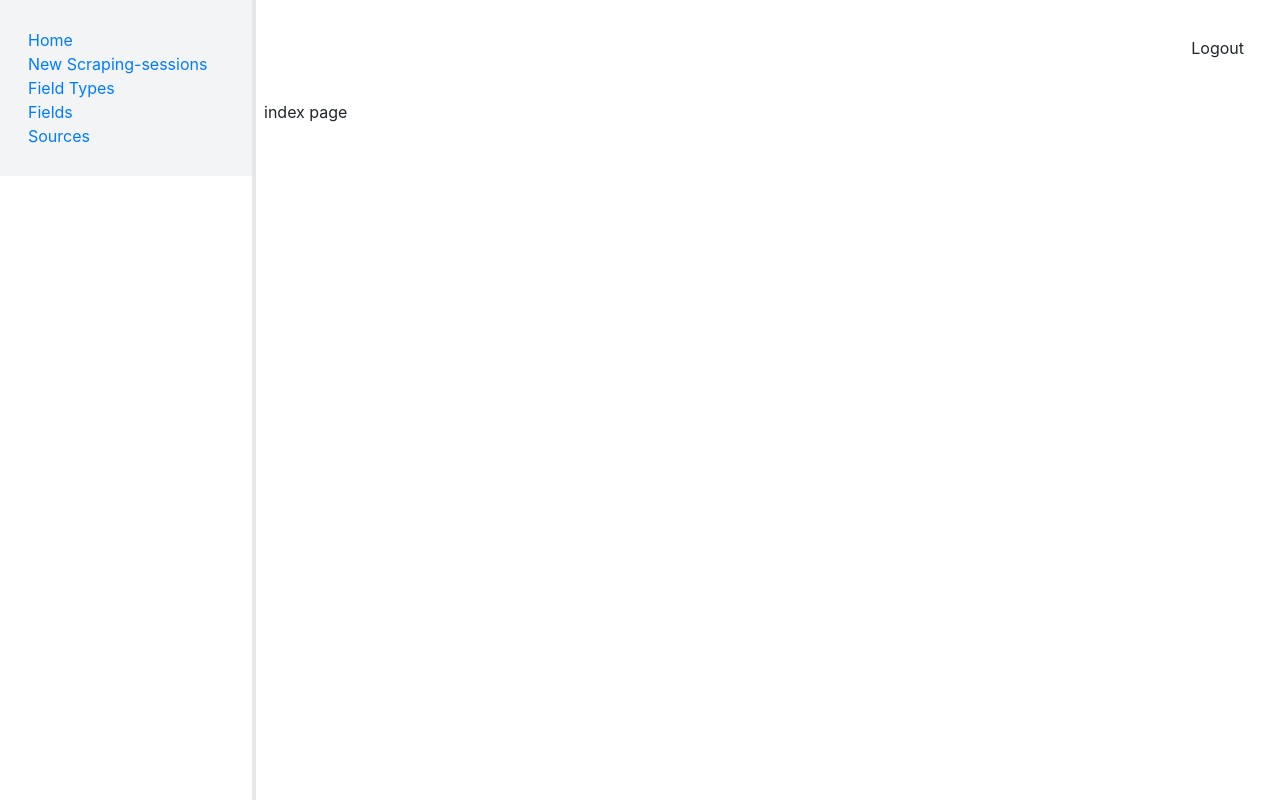
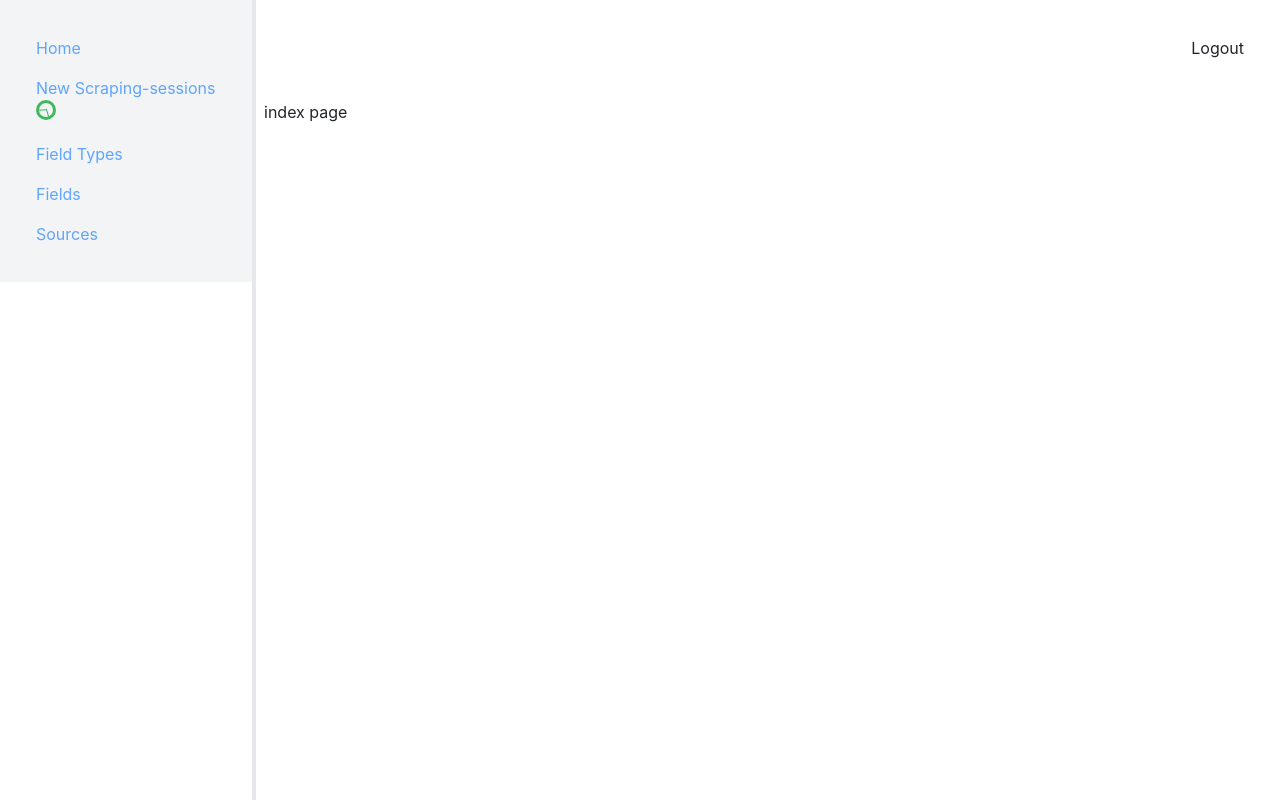
Before and after one commit to k-strips/aqivah-scraper-dashboard-v2, a Next.js app: page / in a window 1280 px wide. Built offline with nearby package versions, Linux system fonts and the light colour scheme.

Commit message:
⌚ Add ScraperInProgress component

```diff
--- a/components/DashboardLayout.jsx
+++ b/components/DashboardLayout.jsx
@@ -6,6 +6,7 @@ import { Menu, X } from "react-feather";
 import BackButton from "./BackButton";
 import Heading from "./Header";
 import HeadingWithButton from "./HeadingWithButton";
+import ScraperInProgress from "@components/ScraperInProgress";
 
 const Sidebar = ({ selected = {}, isInMobileView = true }) => {
   const [expanded, setExpanded] = useState(false);
@@ -24,16 +25,16 @@ const Sidebar = ({ selected = {}, isInMobileView = true }) => {
 
       {expanded || !isInMobileView ? (
         <div
-          className="flex flex-col p-7 absolute md:relative bg-gray-100 w-full"
+          className="flex flex-col p-7 absolute md:relative bg-gray-100 w-full text-blue-400"
           onClick={() => {
             setExpanded(false);
           }}
         >
-          <Link href="/">Home</Link>
-          <Link href="/scraping-sessions/new">New Scraping-sessions</Link>
-          <Link href="/field-types">Field Types</Link>
-          <Link href="/fields">Fields</Link>
-          <Link href="/sources">Sources</Link>
+          <Link href="/"><div className="p-2 hover:bg-gray-200 cursor-pointer">Home</div></Link>
+          <Link href="/scraping-sessions/new"><div className="p-2 hover:bg-gray-200 cursor-pointer">New Scraping-sessions <ScraperInProgress /></div></Link>
+          <Link href="/field-types"><div className="p-2 hover:bg-gray-200 cursor-pointer">Field Types</div></Link>
+          <Link href="/fields"><div className="p-2 hover:bg-gray-200 cursor-pointer">Fields</div></Link>
+          <Link href="/sources"><div className="p-2 hover:bg-gray-200 cursor-pointer">Sources</div></Link>
         </div>
       ) : null}
     </div>
--- /dev/null
+++ b/components/ScraperInProgress.jsx
@@ -0,0 +1,7 @@
+
+
+export default function ScraperInProgress() {
+    return (
+            <div class="clock"></div>
+    )
+}
--- a/components/Table.jsx
+++ b/components/Table.jsx
@@ -136,7 +136,7 @@ function TableRow({records = {}, record = 2, columns = {}}) {
 
 function NoRecords() {
   return (
-   <div className="text-center text-xl pt-10 mb-10">No records to show 😢</div>
+   <div className="text-center text-xl pt-10 mb-10">No records to show 🥺</div>
   )
 }
 
--- a/pages/_app.js
+++ b/pages/_app.js
@@ -1,6 +1,7 @@
 import "../styles/globals.css";
 import "bootstrap/dist/css/bootstrap.min.css";
 import "react-toastify/dist/ReactToastify.css";
+import "../styles/scraperInProgress.css";
 
 import { useState } from "react";
 import { ToastContainer } from "react-toastify";
--- a/pages/scraping-sessions/new/index.js
+++ b/pages/scraping-sessions/new/index.js
@@ -8,6 +8,7 @@ import scrapingSessions from "api/scrapingSessions";
 import useLoader from "hooks/useLoader";
 import { useEffect, useState } from "react";
 const { default: useNotifier } = require("hooks/useToast");
+import ScraperInProgress from "@components/ScraperInProgress";
 
 let currentPage;
 let maxPage;
@@ -47,7 +48,9 @@ const columns = {
       id: "Source",
       label: "Source",
       getValue: (record) => (
-        <a href={record?.Source?.url}>{record?.Source?.label}</a>
+        <a href={record?.Source?.url} target="_blank">
+          {record?.Source?.label} <ScraperInProgress />
+        </a>
       ),
     },
     startedAt: {
--- /dev/null
+++ b/styles/scraperInProgress.css
@@ -0,0 +1,74 @@
+.clock {
+  border-radius: 70px;
+  border: 3px solid rgb(63, 185, 93);
+  position: relative;
+  display: inline-block;
+  width: 20px;
+  height: 20px;
+}
+
+.clock:after {
+  content: "";
+  position: absolute;
+  background-color: rgb(63, 185, 93);
+  top: -20%;
+  left: 50%;
+  height: 10px;
+  width: 1px;
+  border-radius: 2px;
+  -webkit-transform-origin: 50% 97%;
+  transform-origin: 50% 97%;
+  -webkit-animation: grdAiguille 2s linear infinite;
+  animation: grdAiguille 2s linear infinite;
+}
+
+@-webkit-keyframes grdAiguille {
+  0% {
+    -webkit-transform: rotate(0deg);
+  }
+  100% {
+    -webkit-transform: rotate(360deg);
+  }
+}
+
+@keyframes grdAiguille {
+  0% {
+    transform: rotate(0deg);
+  }
+  100% {
+    transform: rotate(360deg);
+  }
+}
+
+.clock:before {
+  content: "";
+  position: absolute;
+  background-color: rgb(63, 185, 93);
+  top: -20%;
+  left: 50%;
+  height: 10px;
+  width: 1px;
+  border-radius: 5px;
+  -webkit-transform-origin: 50% 94%;
+  transform-origin: 50% 94%;
+  -webkit-animation: ptAiguille 12s linear infinite;
+  animation: ptAiguille 12s linear infinite;
+}
+
+@-webkit-keyframes ptAiguille {
+  0% {
+    -webkit-transform: rotate(0deg);
+  }
+  100% {
+    -webkit-transform: rotate(360deg);
+  }
+}
+
+@keyframes ptAiguille {
+  0% {
+    transform: rotate(0deg);
+  }
+  100% {
+    transform: rotate(360deg);
+  }
+}
```
